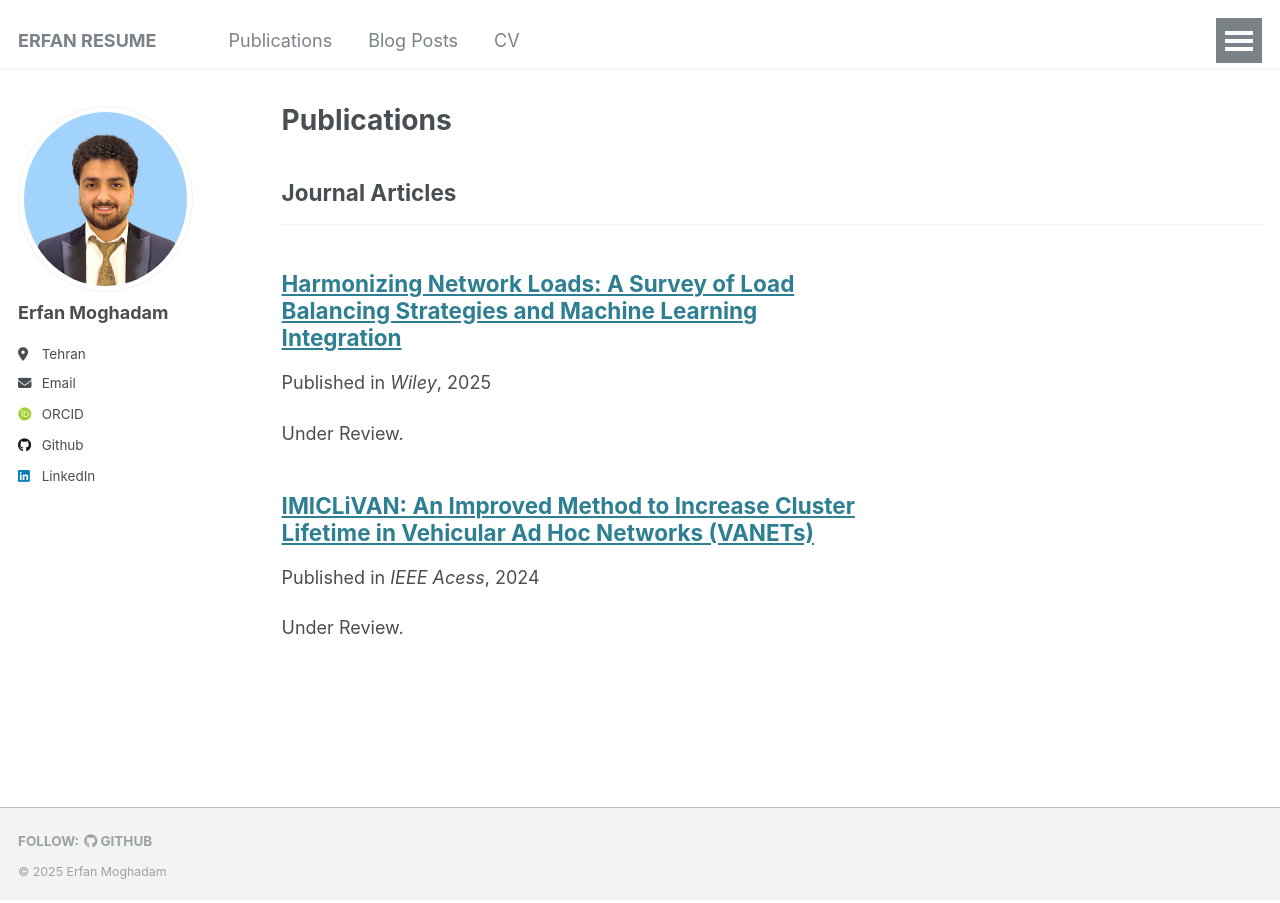
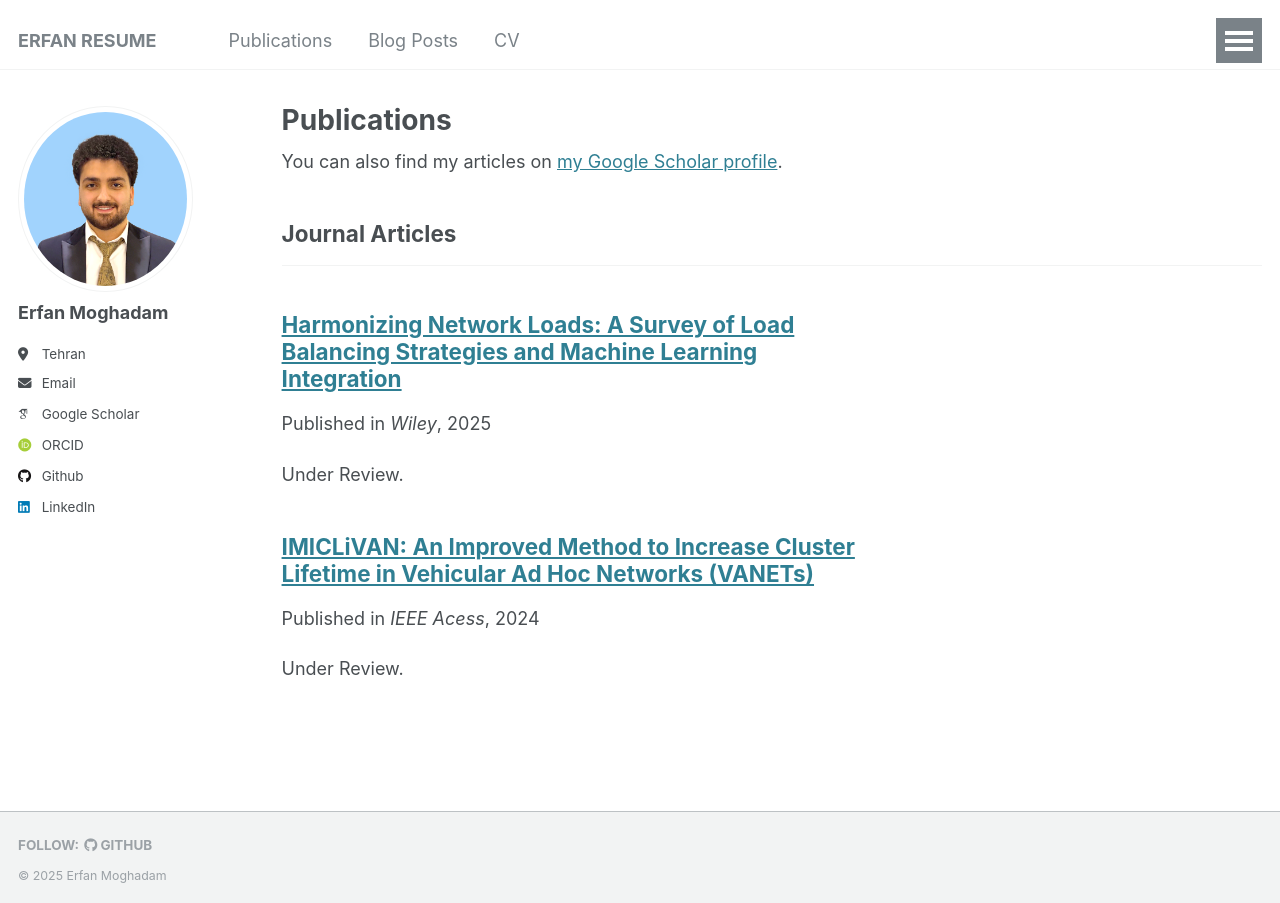
Before and after one commit to erfanresume/erfanresume.github.io, a Jekyll site: the page built from _pages/publications.html, in a window 1280 px wide. Built offline with Jekyll 4.4.1, drawn with Linux system fonts in a browser that asks for light colours; some web fonts are replaced; some of the changed lines change nothing that is shown.

Commit message:
Update _config.yml

```diff
--- a/_config.yml
+++ b/_config.yml
@@ -32,7 +32,7 @@
 
   # Academic websites
  # arxiv            : # URL - Update with the correct link to your profile
-  #googlescholar    : ""
+  googlescholar    : "https://scholar.google.com/citations?hl=en&view_op=list_works&gmla=AOv-ny-3jbRN6UqWdgHVcrA42ZDzznvl2g_nXQfGHiGsNe0bY8d91hCA-oTavfqRSp3pu86qLJ9skNKfbZt69g&user=pCxzPfQAAAAJ"
   #impactstory      : # URL
   orcid            : "https://orcid.org/0009-0004-6741-618X"
   #semantic         : # URL
```
